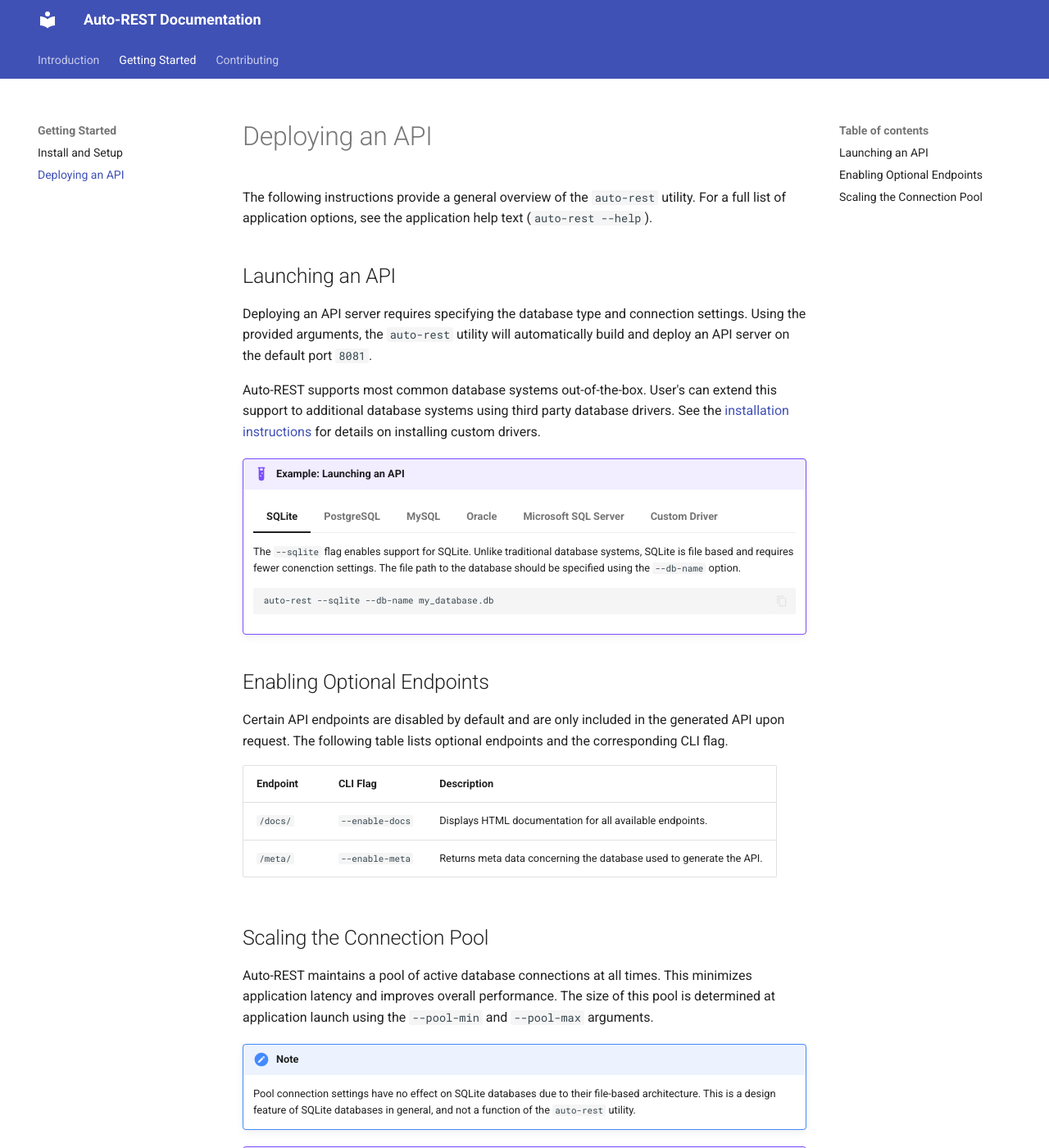
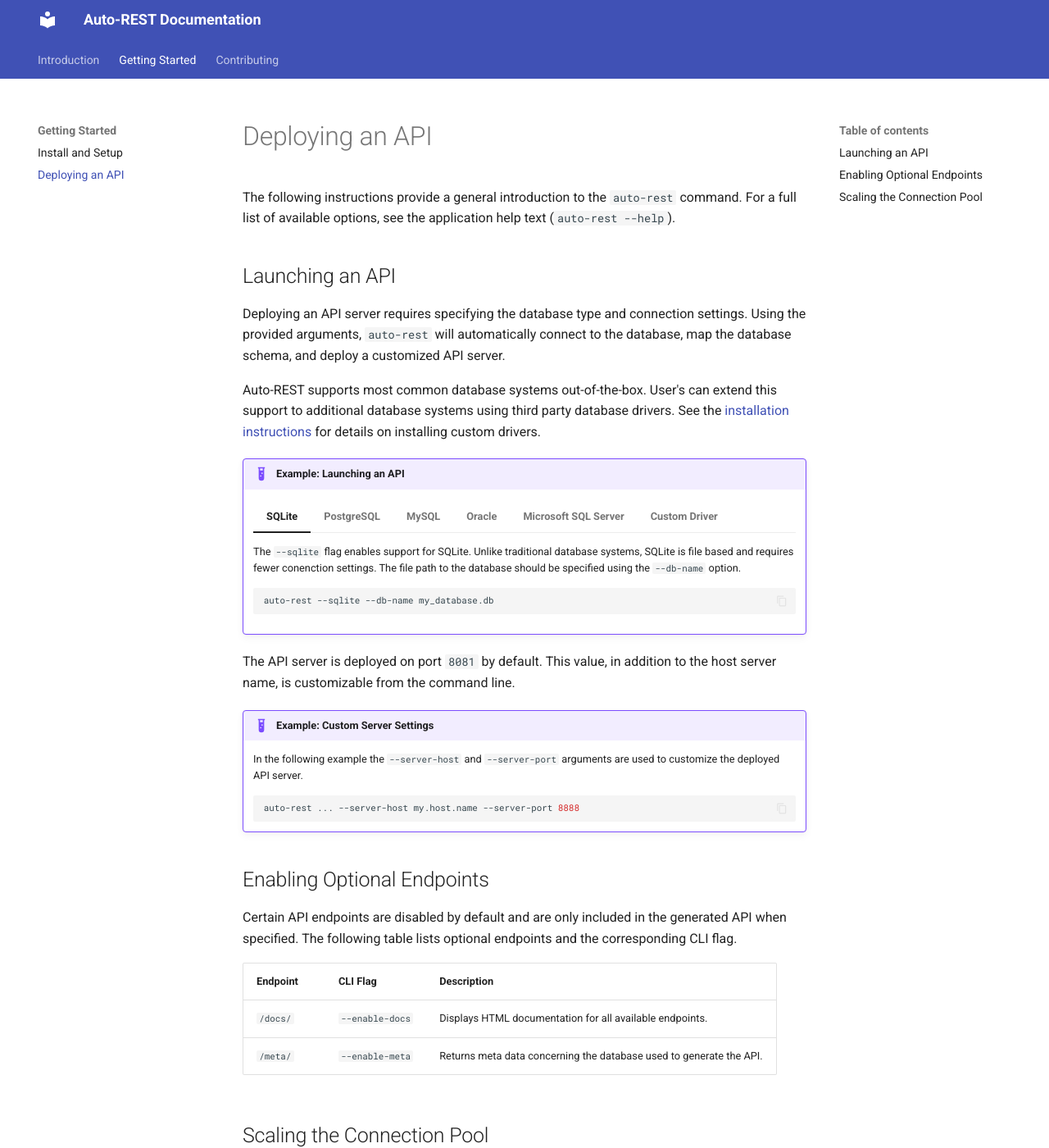
Before and after one commit to Better-HPC/auto-rest, an MkDocs documentation site: the page built from docs/getting_started/deploying.md, in a window 1280 px wide and 1400 px high. Shown: the whole window at 82% size. Built offline with MkDocs 1.6.1 and Material for MkDocs 9.7.7, drawn with Linux system fonts in a browser that asks for light colours; some of the changed text lies outside the part shown.

Commit message:
Editing pass

````diff
--- a/docs/getting_started/deploying.md
+++ b/docs/getting_started/deploying.md
@@ -1,12 +1,13 @@
 # Deploying an API
 
-The following instructions provide a general overview of the `auto-rest` utility.
-For a full list of application options, see the application help text (`auto-rest --help`).
+The following instructions provide a general introduction to the `auto-rest` command.
+For a full list of available options, see the application help text (`auto-rest --help`).
 
 ## Launching an API
 
 Deploying an API server requires specifying the database type and connection settings.
-Using the provided arguments, the `auto-rest` utility will automatically build and deploy an API server on the default port `8081`.
+Using the provided arguments, `auto-rest` will automatically connect to the database,
+map the database schema, and deploy a customized API server.
 
 Auto-REST supports most common database systems out-of-the-box.
 User's can extend this support to additional database systems using third party database drivers.
@@ -63,15 +60,27 @@ See the [installation instructions](install.md) for details on installing custom
 
     === "Custom Driver"
 
-        The following example uses the `postgresql+asyncpg` database driver for PostgreSQL.
+        The `--driver` option allows users to leverage specific database drivers.
+        In the following example, the `postgresql+asyncpg` driver is used to connect to a PostgreSQL database.
 
         ```bash
         auto-rest --driver postgresql+asyncpg --db-host localhost --db-port 5432 --db-name my_database
         ```
 
+The API server is deployed on port `8081` by default.
+This value, in addition to the host server name, is customizable from the command line.
+
+!!! example "Example: Custom Server Settings"
+
+    In the following example the `--server-host` and `--server-port` arguments are used to customize the deployed API server.
+
+    ```bash
+    auto-rest ... --server-host my.host.name --server-port 8888
+    ```
+
 ## Enabling Optional Endpoints
 
-Certain API endpoints are disabled by default and are only included in the generated API upon request.
+Certain API endpoints are disabled by default and are only included in the generated API when specified.
 The following table lists optional endpoints and the corresponding CLI flag.
 
 | Endpoint | CLI Flag        | Description                                                         |
@@ -90,9 +99,9 @@ The size of this pool is determined at application launch using the `--pool-min`
     Pool connection settings have no effect on SQLite databases due to their file-based architecture.
     This is a design feature of SQLite databases in general, and not a function of the `auto-rest` utility.
 
-!!! example "Example: Custom Connection Pool Scaling"
+!!! example "Example: Connection Pool Sizing"
 
-    The following example maintains a minimum of 10 active database connections and a maximum of 50 connections total.
+    The following example maintains at least 10 active database connections and allows 50 connections maximum.
 
     ```bash
     auto-rest ... --pool-min 10 --pool-max 50
````
Also changed, not shown: other parts of docs/getting_started/deploying.md (+0 -4 lines), docs/contributing.md (+9 -8 lines), docs/getting_started/install.md (+1 -1 lines), docs/index.md (+2 -2 lines).
